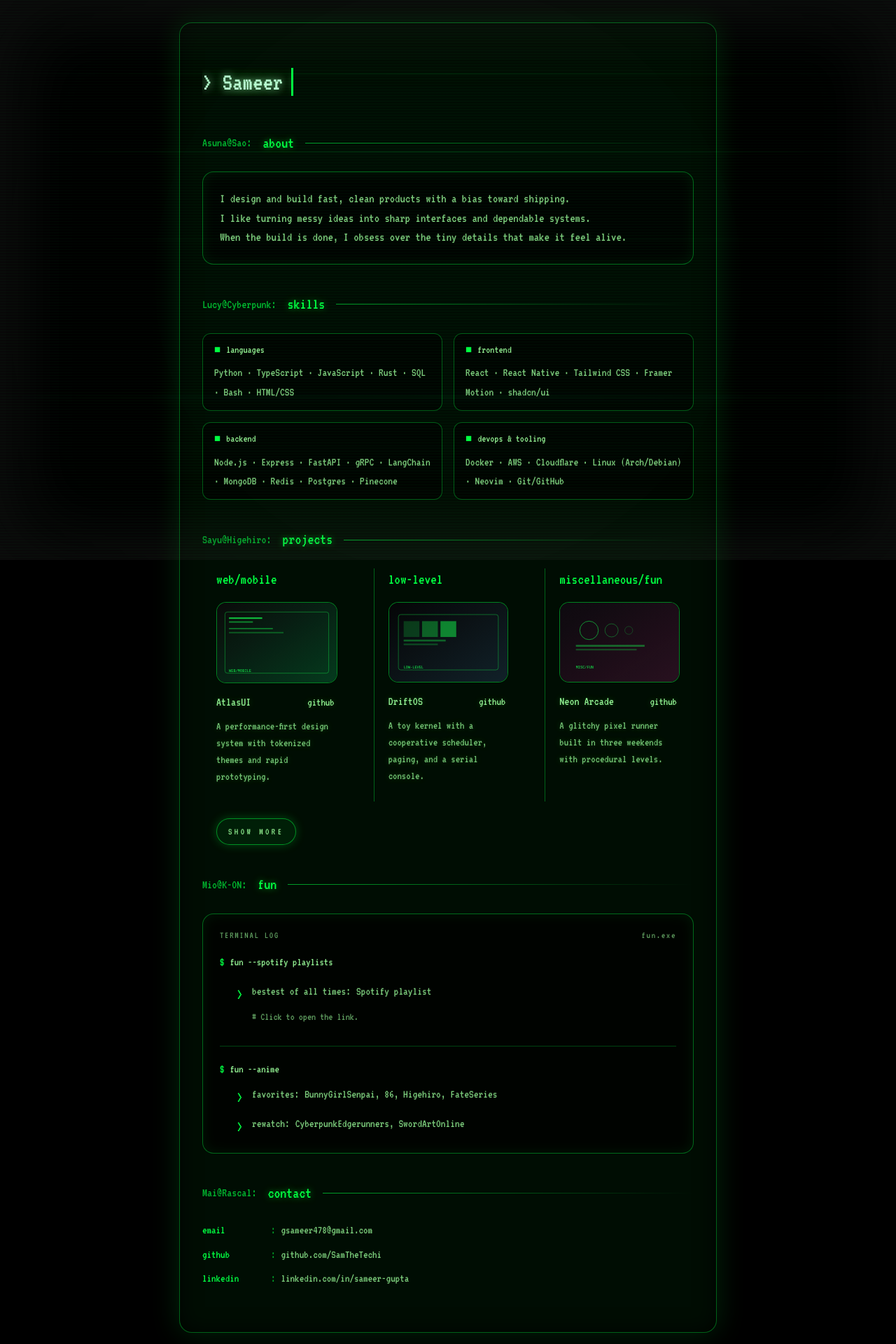
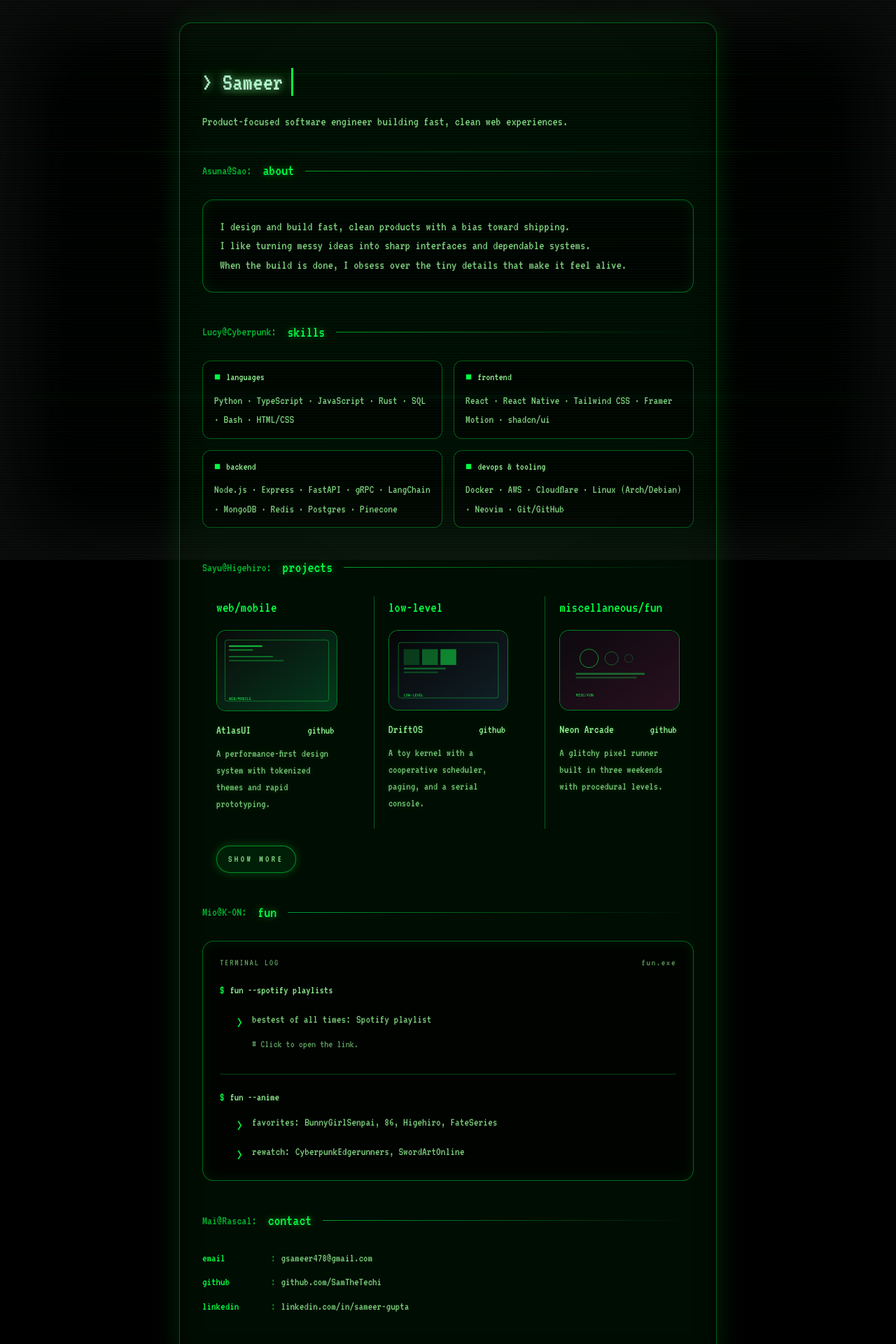
Before and after one commit to SamTheTechi/portfolio, a React (Vite) app: page / in a window 1280 px wide. Shown: the top 1920 px of the page at 70% size. Built offline with nearby package versions, Linux system fonts and the light colour scheme.

Commit message:
seo optimization

```diff
--- a/index.html
+++ b/index.html
@@ -5,19 +5,49 @@
   <meta charset="UTF-8" />
   <link rel="icon" type="image/svg+xml" href="/icon.svg" />
   <meta name="viewport" content="width=device-width, initial-scale=1.0" />
-  <title>Sameer Gupta</title>
-  <meta name="description" content="Portfolio of Sameer Gupta" />
+  <title>Sameer Gupta | Product-Focused Software Engineer</title>
+  <meta name="description"
+    content="Portfolio of Sameer Gupta, a product-focused software engineer building fast, clean web experiences with React, TypeScript, and Rust." />
   <meta name="author" content="Sameer Gupta" />
-  <meta property="og:title" content="Sameer Gupta" />
-  <meta property="og:description" content="Portfolio of Sameer Gupta" />
+  <meta name="robots" content="index, follow, max-image-preview:large, max-snippet:-1, max-video-preview:-1" />
+  <meta name="theme-color" content="#000000" />
+  <meta name="color-scheme" content="dark" />
+  <meta name="application-name" content="Sameer Gupta Portfolio" />
+  <meta property="og:title" content="Sameer Gupta | Product-Focused Software Engineer" />
+  <meta property="og:description"
+    content="Portfolio of Sameer Gupta, a product-focused software engineer building fast, clean web experiences with React, TypeScript, and Rust." />
   <meta property="og:type" content="website" />
+  <meta property="og:locale" content="en_US" />
+  <meta property="og:site_name" content="Sameer Gupta" />
   <meta name="twitter:card" content="summary" />
-  <meta property="twitter:title" content="Sameer Gupta" />
+  <meta property="twitter:title" content="Sameer Gupta | Software Engineer" />
+  <meta property="twitter:description"
+    content="Portfolio of Sameer Gupta, a product-focused software engineer building fast, clean web experiences with React, TypeScript, and Rust." />
+  <link rel="preconnect" href="https://fonts.googleapis.com" />
+  <link rel="preconnect" href="https://fonts.gstatic.com" crossorigin />
   <link href="https://fonts.googleapis.com/css2?family=VT323&display=swap" rel="stylesheet">
+  <script type="application/ld+json">
+    {
+      "@context": "https://schema.org",
+      "@type": "Person",
+      "name": "Sameer Gupta",
+      "description": "Product-focused software engineer building fast, clean web experiences.",
+      "sameAs": [
+        "https://github.com/SamTheTechi",
+        "https://linkedin.com/in/sameer-gupta"
+      ]
+    }
+  </script>
 </head>
 
 <body
   class="bg-black text-[#00ff41] font-['VT323',monospace] text-[1.4rem] leading-[1.5] min-h-screen min-w-[320px] m-0 p-0 relative [text-rendering:optimizeLegibility] [-webkit-font-smoothing:antialiased] animate-[screen-flicker_3s_infinite_step-end]">
+  <noscript>
+    <div class="p-6 text-[#00ff41] font-['VT323',monospace]">
+      Sameer Gupta portfolio. Email: gsameer478@gmail.com. GitHub: github.com/SamTheTechi. LinkedIn:
+      linkedin.com/in/sameer-gupta.
+    </div>
+  </noscript>
   <div id="root" class="min-h-screen"></div>
   <script type="module" src="/src/main.tsx"></script>
 </body>
--- a/src/components/AboutSection.tsx
+++ b/src/components/AboutSection.tsx
@@ -1,12 +1,15 @@
 import { aboutLines } from '../data/profile';
 
 const AboutSection = () => (
-  <section aria-label="About">
+  <section id="about" aria-labelledby="about-heading">
     <div className="flex flex-wrap items-center gap-4 gap-y-2 mt-10 mb-6 max-[640px]:mt-8 max-[640px]:mb-5">
       <span className="text-[rgba(var(--crt-accent-rgb),0.7)] text-[1.1rem] max-[480px]:text-[1rem]">Asuna@Sao:</span>
-      <span className="text-[1.4rem] max-[480px]:text-[1.2rem] lowercase text-[var(--crt-accent)] [text-shadow:0_0_10px_rgba(var(--crt-accent-rgb),0.5)]">
+      <h2
+        id="about-heading"
+        className="text-[1.4rem] max-[480px]:text-[1.2rem] lowercase text-[var(--crt-accent)] [text-shadow:0_0_10px_rgba(var(--crt-accent-rgb),0.5)]"
+      >
         about
-      </span>
+      </h2>
       <span
         className="flex-1 h-px bg-[linear-gradient(90deg,rgba(var(--crt-accent-rgb),0.6),rgba(var(--crt-accent-rgb),0))]"
         aria-hidden="true"
--- a/src/components/ContactSection.tsx
+++ b/src/components/ContactSection.tsx
@@ -1,12 +1,15 @@
 import { contactLinks } from '../data/contact';
 
 const ContactSection = () => (
-  <section aria-label="Contact">
+  <section id="contact" aria-labelledby="contact-heading">
     <div className="flex flex-wrap items-center gap-4 gap-y-2 mt-10 mb-6 max-[640px]:mt-8 max-[640px]:mb-5">
       <span className="text-[rgba(var(--crt-accent-rgb),0.7)] text-[1.1rem] max-[480px]:text-[1rem]">Mai@Rascal:</span>
-      <span className="text-[1.4rem] max-[480px]:text-[1.2rem] lowercase text-[var(--crt-accent)] [text-shadow:0_0_10px_rgba(var(--crt-accent-rgb),0.5)]">
+      <h2
+        id="contact-heading"
+        className="text-[1.4rem] max-[480px]:text-[1.2rem] lowercase text-[var(--crt-accent)] [text-shadow:0_0_10px_rgba(var(--crt-accent-rgb),0.5)]"
+      >
         contact
-      </span>
+      </h2>
       <span
         className="flex-1 h-px bg-[linear-gradient(90deg,rgba(var(--crt-accent-rgb),0.6),rgba(var(--crt-accent-rgb),0))]"
         aria-hidden="true"
--- a/src/components/FunSection.tsx
+++ b/src/components/FunSection.tsx
@@ -12,12 +12,15 @@ const FunSection = () => {
   };
 
   return (
-    <section aria-label="Fun">
+    <section id="fun" aria-labelledby="fun-heading">
       <div className="flex flex-wrap items-center gap-4 gap-y-2 mt-10 mb-6 max-[640px]:mt-8 max-[640px]:mb-5">
         <span className="text-[rgba(var(--crt-accent-rgb),0.7)] text-[1.1rem] max-[480px]:text-[1rem]">Mio@K-ON:</span>
-        <span className="text-[1.4rem] max-[480px]:text-[1.2rem] lowercase text-[var(--crt-accent)] [text-shadow:0_0_10px_rgba(var(--crt-accent-rgb),0.5)]">
+        <h2
+          id="fun-heading"
+          className="text-[1.4rem] max-[480px]:text-[1.2rem] lowercase text-[var(--crt-accent)] [text-shadow:0_0_10px_rgba(var(--crt-accent-rgb),0.5)]"
+        >
           fun
-        </span>
+        </h2>
         <span
           className="flex-1 h-px bg-[linear-gradient(90deg,rgba(var(--crt-accent-rgb),0.6),rgba(var(--crt-accent-rgb),0))]"
           aria-hidden="true"
--- a/src/components/Header.tsx
+++ b/src/components/Header.tsx
@@ -8,6 +8,9 @@ export default function Header() {
       <h1 className="inline-block text-4xl max-[640px]:text-3xl max-[420px]:text-[1.75rem] overflow-hidden whitespace-nowrap w-0 text-[var(--crt-accent-strong)] [text-shadow:0_0_12px_rgba(var(--crt-accent-strong-rgb),0.7),0_0_24px_rgba(var(--crt-accent-rgb),0.45)] border-r-[0.1em] border-r-[var(--crt-accent-strong)] animate-[typing_2s_steps(14,end)_4.5s_forwards,blink-caret_.75s_step-end_4.5s_infinite]">
         &gt; Sameer Gupta
       </h1>
+      <p className="mt-3 text-[1.15rem] max-[640px]:text-[1.05rem] text-[rgba(var(--crt-accent-light-rgb),0.85)]">
+        Product-focused software engineer building fast, clean web experiences.
+      </p>
     </header>
   );
 }
--- a/src/components/ProjectsSection.tsx
+++ b/src/components/ProjectsSection.tsx
@@ -5,12 +5,15 @@ const ProjectsSection = () => {
   const [isExpanded, setIsExpanded] = useState(false);
 
   return (
-    <section aria-label="Projects" className="projects-section">
+    <section id="projects" aria-labelledby="projects-heading" className="projects-section">
       <div className="flex flex-wrap items-center gap-4 gap-y-2 mt-10 mb-6 max-[640px]:mt-8 max-[640px]:mb-5">
         <span className="text-[rgba(var(--crt-accent-rgb),0.7)] text-[1.1rem] max-[480px]:text-[1rem]">Sayu@Higehiro:</span>
-        <span className="text-[1.4rem] max-[480px]:text-[1.2rem] lowercase text-[var(--crt-accent)] [text-shadow:0_0_10px_rgba(var(--crt-accent-rgb),0.5)]">
+        <h2
+          id="projects-heading"
+          className="text-[1.4rem] max-[480px]:text-[1.2rem] lowercase text-[var(--crt-accent)] [text-shadow:0_0_10px_rgba(var(--crt-accent-rgb),0.5)]"
+        >
           projects
-        </span>
+        </h2>
         <span
           className="flex-1 h-px bg-[linear-gradient(90deg,rgba(var(--crt-accent-rgb),0.6),rgba(var(--crt-accent-rgb),0))]"
           aria-hidden="true"
--- a/src/components/SkillsSection.tsx
+++ b/src/components/SkillsSection.tsx
@@ -1,12 +1,15 @@
 import { skillGroups } from '../data/profile';
 
 const SkillsSection = () => (
-  <section aria-label="Skills">
+  <section id="skills" aria-labelledby="skills-heading">
     <div className="flex flex-wrap items-center gap-4 gap-y-2 mt-10 mb-6 max-[640px]:mt-8 max-[640px]:mb-5">
       <span className="text-[rgba(var(--crt-accent-rgb),0.7)] text-[1.1rem] max-[480px]:text-[1rem]">Lucy@Cyberpunk:</span>
-      <span className="text-[1.4rem] max-[480px]:text-[1.2rem] lowercase text-[var(--crt-accent)] [text-shadow:0_0_10px_rgba(var(--crt-accent-rgb),0.5)]">
+      <h2
+        id="skills-heading"
+        className="text-[1.4rem] max-[480px]:text-[1.2rem] lowercase text-[var(--crt-accent)] [text-shadow:0_0_10px_rgba(var(--crt-accent-rgb),0.5)]"
+      >
         skills
-      </span>
+      </h2>
       <span
         className="flex-1 h-px bg-[linear-gradient(90deg,rgba(var(--crt-accent-rgb),0.6),rgba(var(--crt-accent-rgb),0))]"
         aria-hidden="true"
```
Also changed, not shown: public/robots.txt (added).
